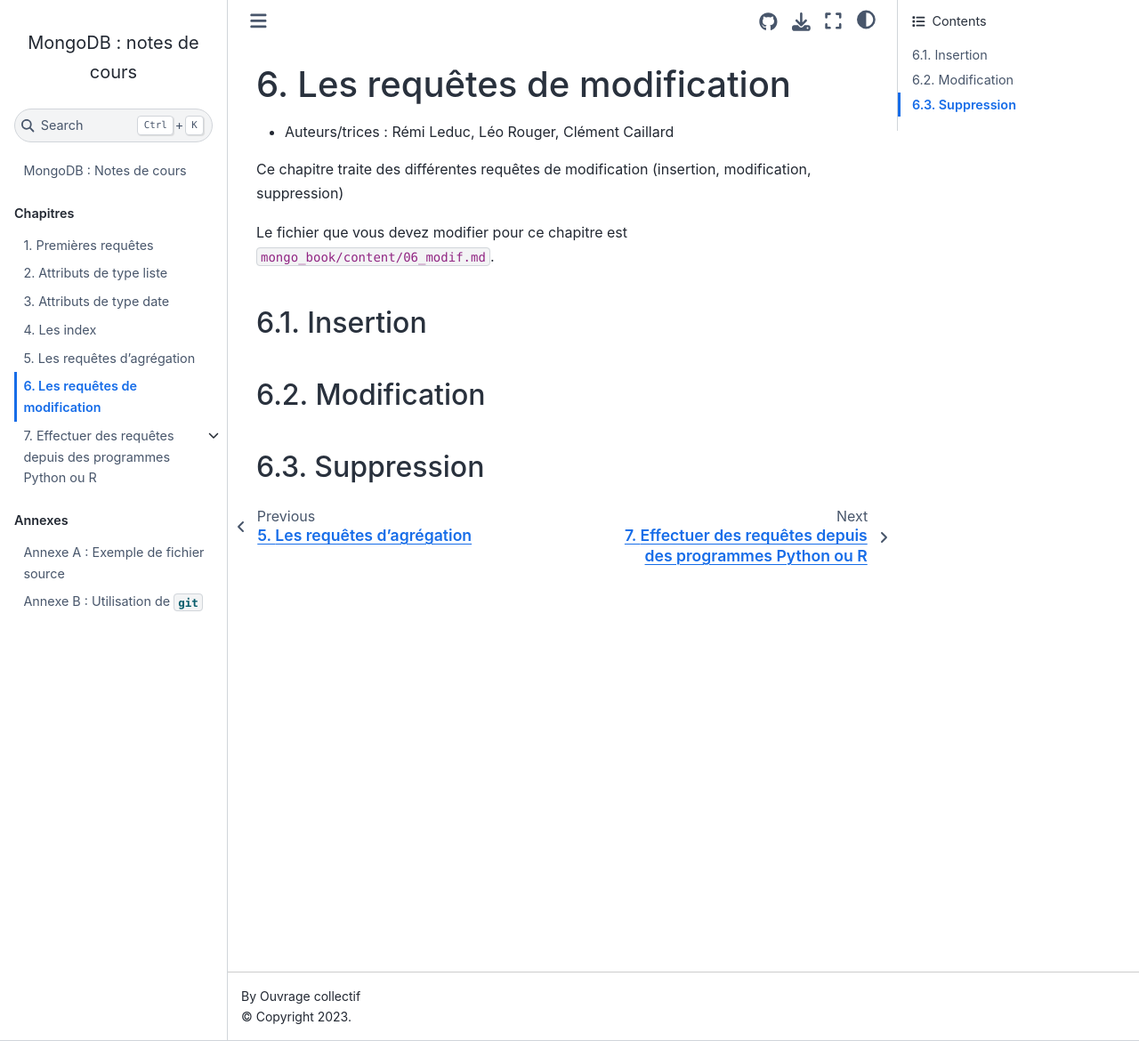
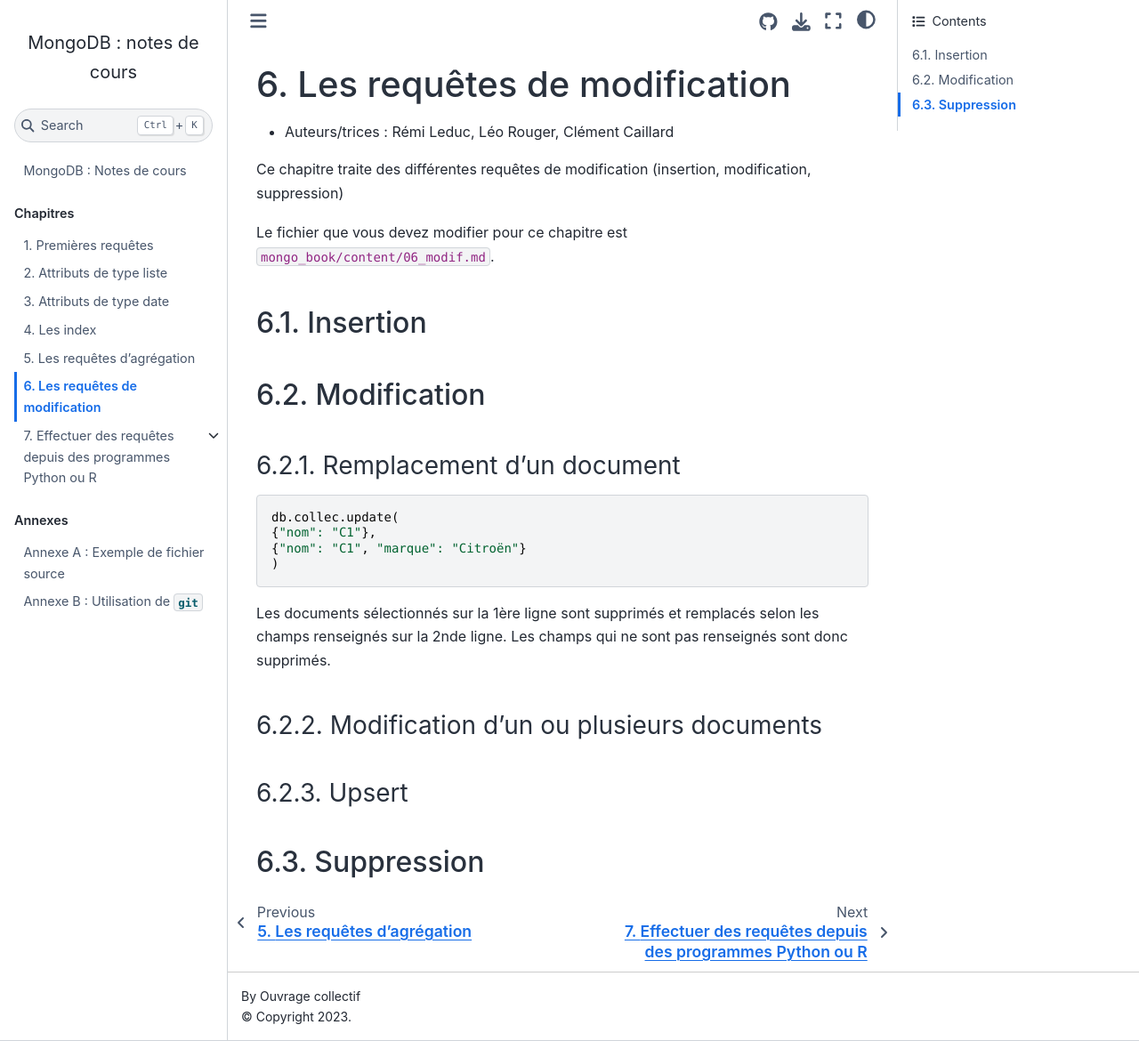
Before and after one commit to rtavenar/mongo_book, a Jupyter Book: the page built from content/06_modif.md, in a window 1280 px wide and 1170 px high. Shown: the whole window at 89% size. Built offline with Jupyter Book 1.0.4 settings and Sphinx 7.4.7 and the Sphinx Book theme 1.1.4, drawn with Linux system fonts in a browser that asks for light colours.

Commit message:
Update 06_modif.md

````diff
--- a/content/06_modif.md
+++ b/content/06_modif.md
@@ -24,6 +24,17 @@
 ## Insertion
 
 ## Modification
+### Remplacement d'un document
+```javascript
+db.collec.update(
+{"nom": "C1"},
+{"nom": "C1", "marque": "Citroën"}
+)
+```
+Les documents sélectionnés sur la 1ère ligne sont supprimés et remplacés selon les champs renseignés sur la 2nde ligne. Les champs qui ne sont pas renseignés sont donc supprimés.
 
+### Modification d'un ou plusieurs documents
+
+### Upsert
 
 ## Suppression
````
